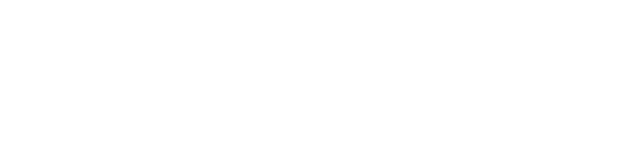
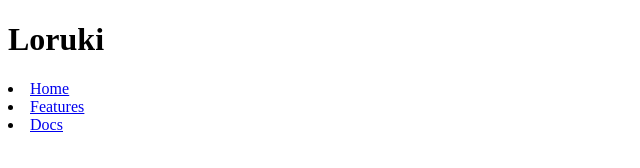
Before and after one commit to savanahatieno/loruki-webapp, a plain HTML site: page index.html in a window 1280 px wide. Shown: the whole page, without its empty margins (0-640 px from the left). Drawn offline with Linux system fonts and the light colour scheme.

Commit message:
Create navbar

```diff
--- a/index.html
+++ b/index.html
@@ -9,6 +9,18 @@
     <title>Loruki | Cloud Hosting For Everyone</title>
 </head>
 <body>
-
+    <!--Navbar-->
+    <div class="navbar">
+        <div class="container">
+            <h1 class="logo">Loruki</h1>
+            <nav>
+                <u>
+                    <li><a href="index.html">Home</a></li>
+                    <li><a href="features.html">Features</a></li>
+                    <li><a href="docs.html">Docs</a></li>
+                </u>
+            </nav>
+        </div>
+    </div>
 </body>
 </html>
```
